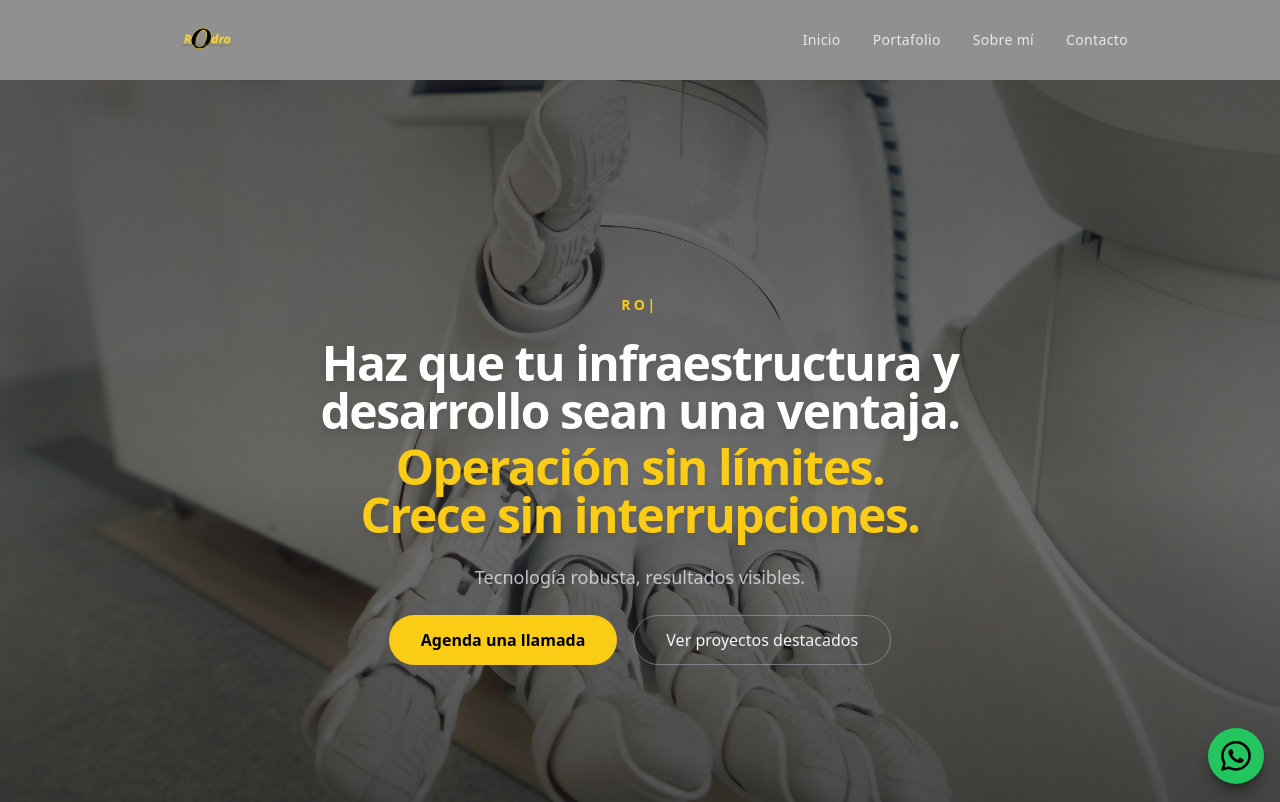
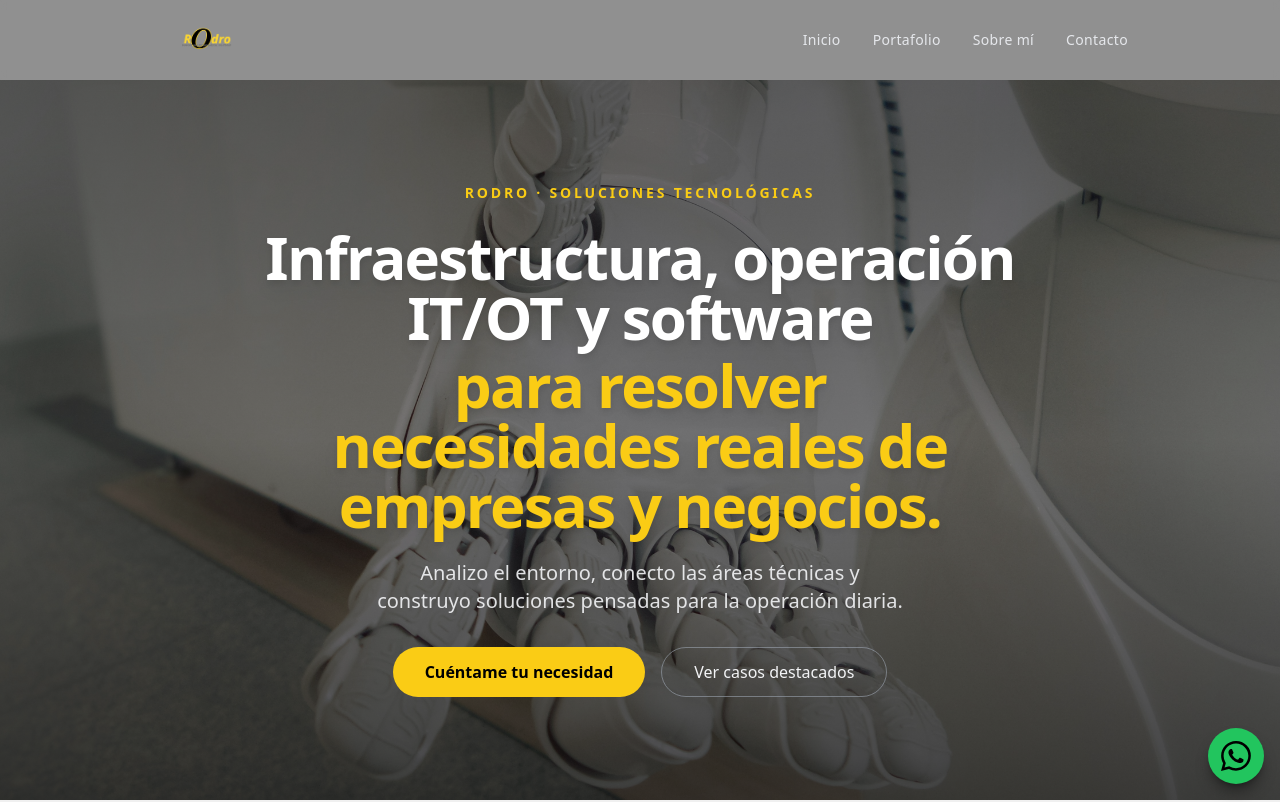
Before and after one commit to Rodro1975/Soporte-T-cnico-y-Soluciones-Tecnol-gicas, a Next.js app: page / in a window 1280 px wide. Shown: the top 802 px of the page. Built offline with nearby package versions, Linux system fonts and the light colour scheme.

Commit message:
feat: redefine Rodro homepage hero

```diff
--- a/app/page.js
+++ b/app/page.js
@@ -4,44 +4,48 @@ import React from "react";
 import CarouselServices from "./components/CarouselServs";
 import Counters from "./components/Counters";
 import Clients from "./components/Clients";
-import HeroType from "./components/HeroType";
 
 export default function Home() {
   return (
     <div className="bg-background text-foreground">
       {/* HERO - pantalla completa */}
       <section
-        className="relative min-h-screen flex items-center justify-center bg-fixed bg-cover bg-center"
+        className="relative min-h-[calc(100svh-4rem)] md:min-h-[calc(100svh-5rem)] flex items-center justify-center bg-cover bg-center"
         style={{ backgroundImage: "url('/images/hero.jpg')" }}
       >
         {/* Overlay */}
         <div className="absolute inset-0 bg-gradient-to-b from-black/60 via-black/50 to-black/70" />
 
         {/* Contenido */}
-        <div className="relative z-10 max-w-3xl px-4 text-center space-y-6">
-          <HeroType />
-          <h1 className="text-4xl md:text-5xl font-extrabold text-white text-balance drop-shadow-lg">
-            Haz que tu infraestructura y desarrollo sean una ventaja.
+        <div className="relative z-10 max-w-4xl px-5 text-center space-y-6">
+          <p className="text-xs sm:text-sm font-semibold tracking-[0.2em] uppercase text-yellow-400">
+            Rodro · Soluciones Tecnológicas
+          </p>
+
+          <h1 className="text-4xl md:text-6xl font-extrabold leading-tight text-white text-balance drop-shadow-lg">
+            Infraestructura, operación IT/OT y software
             <span className="block text-yellow-400 mt-2">
-              Operación sin límites. Crece sin interrupciones.
+              para resolver necesidades reales de empresas y negocios.
             </span>
           </h1>
-          <p className="text-base md:text-lg text-gray-200/80 text-balance">
-            Tecnología robusta, resultados visibles.
+
+          <p className="max-w-2xl mx-auto text-base md:text-xl text-gray-100/90 text-balance">
+            Analizo el entorno, conecto las áreas técnicas y construyo
+            soluciones pensadas para la operación diaria.
           </p>
 
-          <div className="flex flex-col sm:flex-row gap-4 justify-center mt-4">
+          <div className="flex flex-col sm:flex-row gap-4 justify-center pt-2">
             <a
               href="/contact"
               className="inline-flex items-center justify-center rounded-full bg-yellow-400 text-black font-semibold px-8 py-3 text-sm sm:text-base hover:bg-yellow-300 transition duration-200"
             >
-              Agenda una llamada
+              Cuéntame tu necesidad
             </a>
             <a
               href="#projects"
               className="inline-flex items-center justify-center rounded-full border border-gray-400/60 text-gray-100 px-8 py-3 text-sm sm:text-base hover:bg-white/10 transition duration-200"
             >
-              Ver proyectos destacados
+              Ver casos destacados
             </a>
           </div>
         </div>
```
